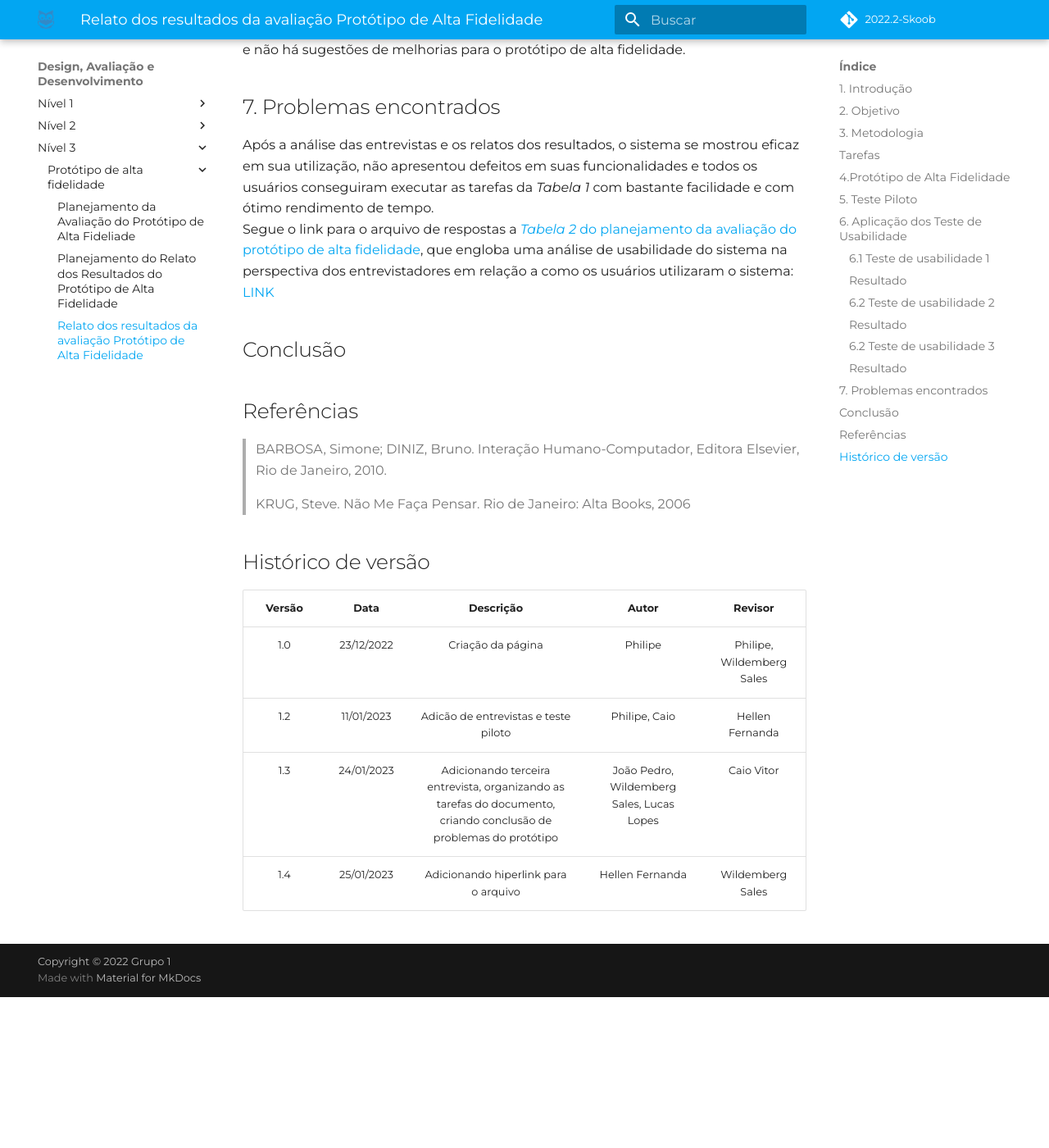
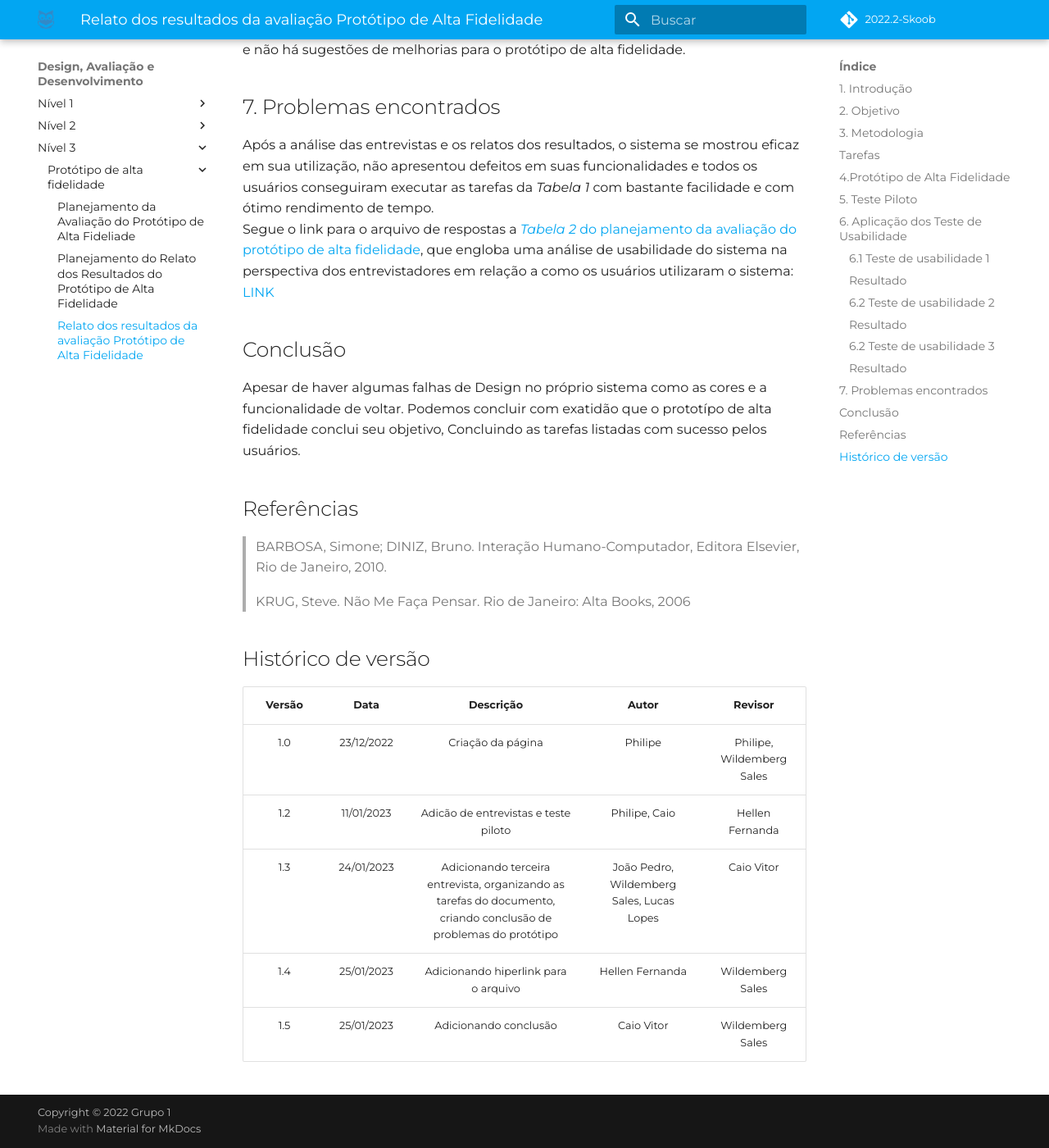
Before and after one commit to Interacao-Humano-Computador/2022.2-Skoob, an MkDocs documentation site: the page built from docs/planejamentoAnalise/nivel3/Relato-resultados-avaliação-de-alta.md, in a window 1280 px wide and 1400 px high, scrolled down 5699 px. Shown: the whole window at 82% size. Built offline with MkDocs 1.6.1 and Material for MkDocs 9.7.7, drawn with Linux system fonts in a browser that asks for light colours; some web fonts are replaced; comment, search, counter and statistics services are not loaded; before the commit the page ends 6915 px from its top, so only the background shows below that.

Commit message:
chore:adicionando conclusão

```diff
--- a/docs/planejamentoAnalise/nivel3/Relato-resultados-avaliação-de-alta.md
+++ b/docs/planejamentoAnalise/nivel3/Relato-resultados-avaliação-de-alta.md
@@ -117,6 +117,8 @@ Após a análise das entrevistas e os relatos dos resultados, o sistema se mostr
 
 ## Conclusão
 
+Apesar de haver algumas falhas de Design no próprio sistema como as cores e a funcionalidade de voltar.
+Podemos concluir com exatidão que o prototípo de alta fidelidade conclui seu objetivo, Concluindo as tarefas listadas com sucesso pelos usuários.
 
 ## Referências
 > BARBOSA, Simone; DINIZ, Bruno. Interação Humano-Computador, Editora Elsevier, Rio de Janeiro, 2010.
@@ -131,3 +133,4 @@ Após a análise das entrevistas e os relatos dos resultados, o sistema se mostr
 |  1.2   | 11/01/2023 | Adicão de entrevistas e teste piloto   | Philipe, Caio | Hellen Fernanda |
 |  1.3  | 24/01/2023 | Adicionando terceira entrevista, organizando as tarefas do documento, criando conclusão de problemas do protótipo | João Pedro, Wildemberg Sales, Lucas Lopes | Caio Vitor |
 |  1.4  | 25/01/2023 | Adicionando hiperlink para o arquivo | Hellen Fernanda | Wildemberg Sales |
+|  1.5  | 25/01/2023 | Adicionando conclusão | Caio Vitor| Wildemberg Sales |
```
